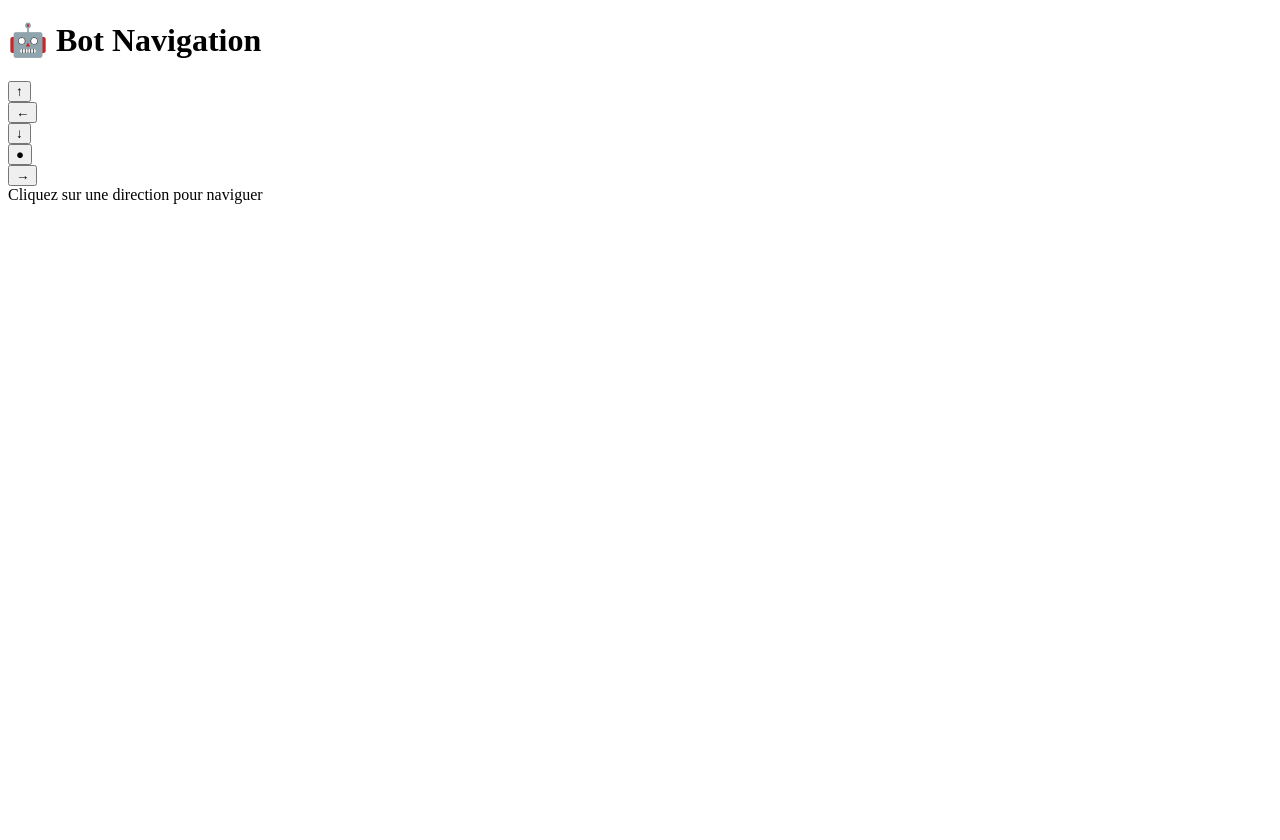
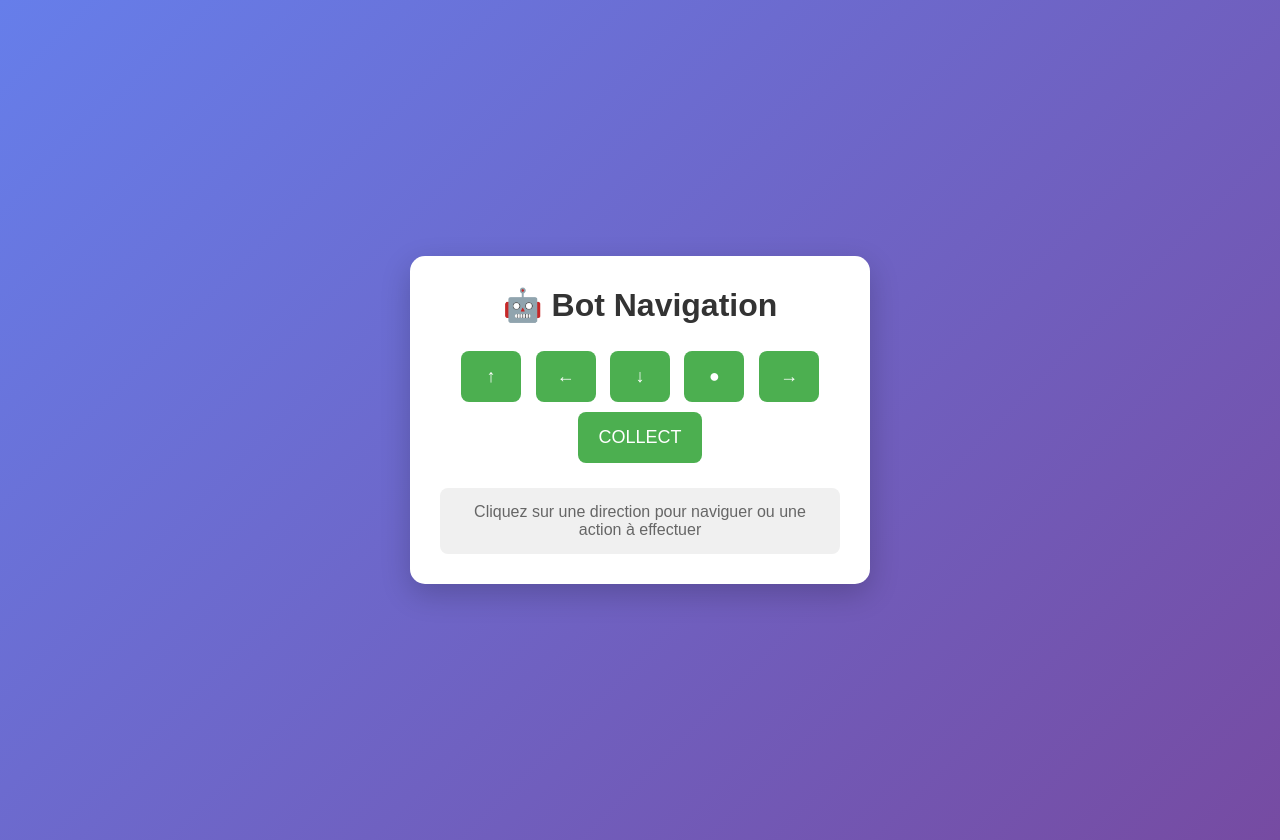
Before and after one commit to r0om1ain/API-BOT, a website: page app/index.html in a window 1280 px wide. Before the commit the page ends 800 px from the top, so only its background shows below. Drawn offline with Linux system fonts and the light colour scheme.

Commit message:
refactor & add

```diff
--- a/app/index.html
+++ b/app/index.html
@@ -4,6 +4,58 @@
     <meta charset="UTF-8">
     <meta name="viewport" content="width=device-width, initial-scale=1.0">
     <title>Bot Navigation</title>
+    <style>
+        body {
+            font-family: Arial, sans-serif;
+            background: linear-gradient(135deg, #667eea 0%, #764ba2 100%);
+            margin: 0;
+            padding: 20px;
+            min-height: 100vh;
+            display: flex;
+            align-items: center;
+            justify-content: center;
+        }
+        .controller {
+            background: white;
+            border-radius: 15px;
+            padding: 30px;
+            box-shadow: 0 10px 30px rgba(0,0,0,0.2);
+            text-align: center;
+            max-width: 400px;
+        }
+        h1 {
+            margin-top: 0;
+            color: #333;
+            font-size: 2em;
+        }
+        form {
+            display: inline-block;
+            margin: 5px;
+        }
+        button {
+            background: #4CAF50;
+            border: none;
+            color: white;
+            padding: 15px 20px;
+            font-size: 18px;
+            border-radius: 8px;
+            cursor: pointer;
+            transition: all 0.3s;
+            min-width: 60px;
+        }
+        button:hover {
+            background: #45a049;
+            transform: translateY(-2px);
+            box-shadow: 0 4px 8px rgba(0,0,0,0.2);
+        }
+        .result {
+            margin-top: 20px;
+            padding: 15px;
+            background: #f0f0f0;
+            border-radius: 8px;
+            color: #666;
+        }
+    </style>
 </head>
 <body>
     <div class="controller">
@@ -30,8 +82,13 @@
           <button type="submit">→</button>
         </form>
 
+        <form method="POST" action="/set-action">
+          <input type="hidden" name="action" value="COLLECT">
+          <button type="submit">COLLECT</button>
+        </form>
+
         <div class="result" id="result">
-            Cliquez sur une direction pour naviguer
+            Cliquez sur une direction pour naviguer ou une action à effectuer
         </div>
     </div>
 </body>
--- a/app/server.js
+++ b/app/server.js
@@ -23,6 +23,9 @@ app.get('/action', (req, res) => {
 app.post('/set-move', (req, res) => {
   const { move } = req.body;
   currentMove = move;
+  if (move !== 'STAY') {
+    currentAction = 'COLLECT';
+  }
   res.redirect('/');
 });
 
```
Also changed, not shown: app/server.test.js (+9 -0 lines).
